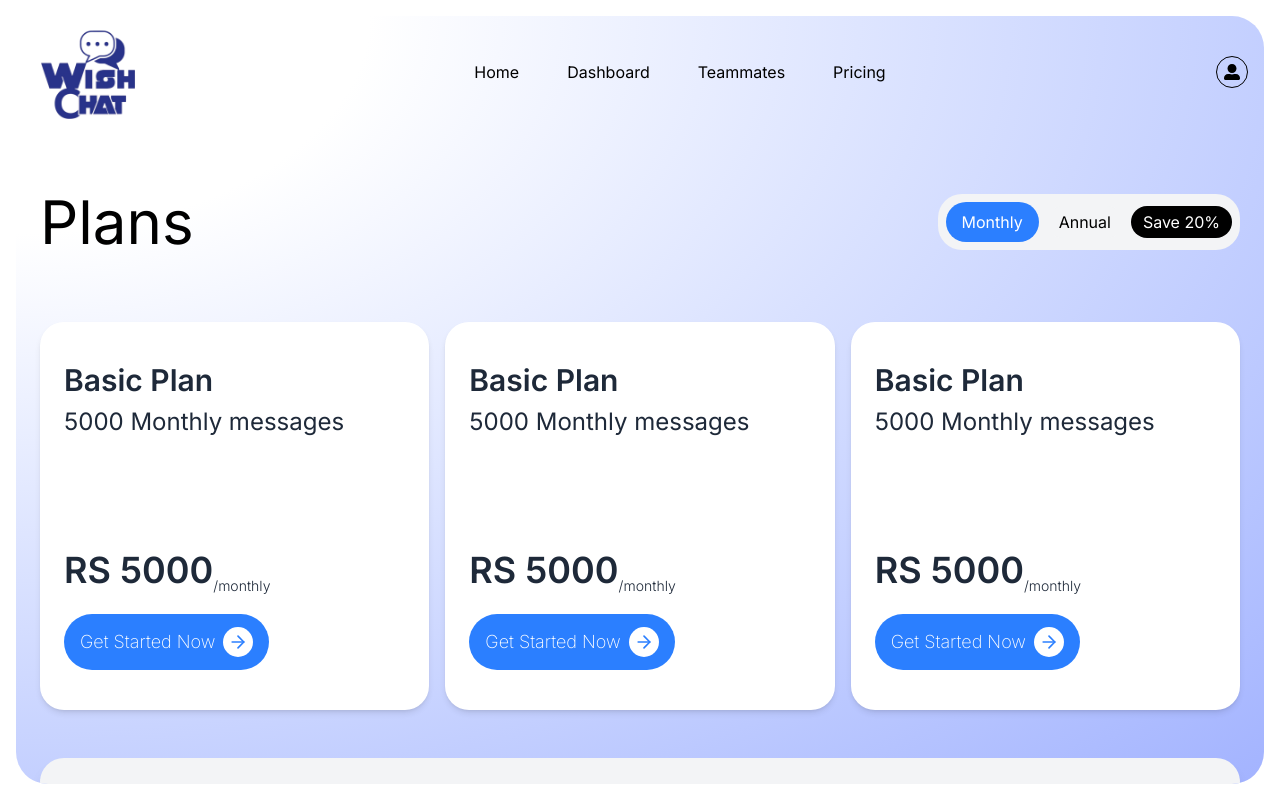
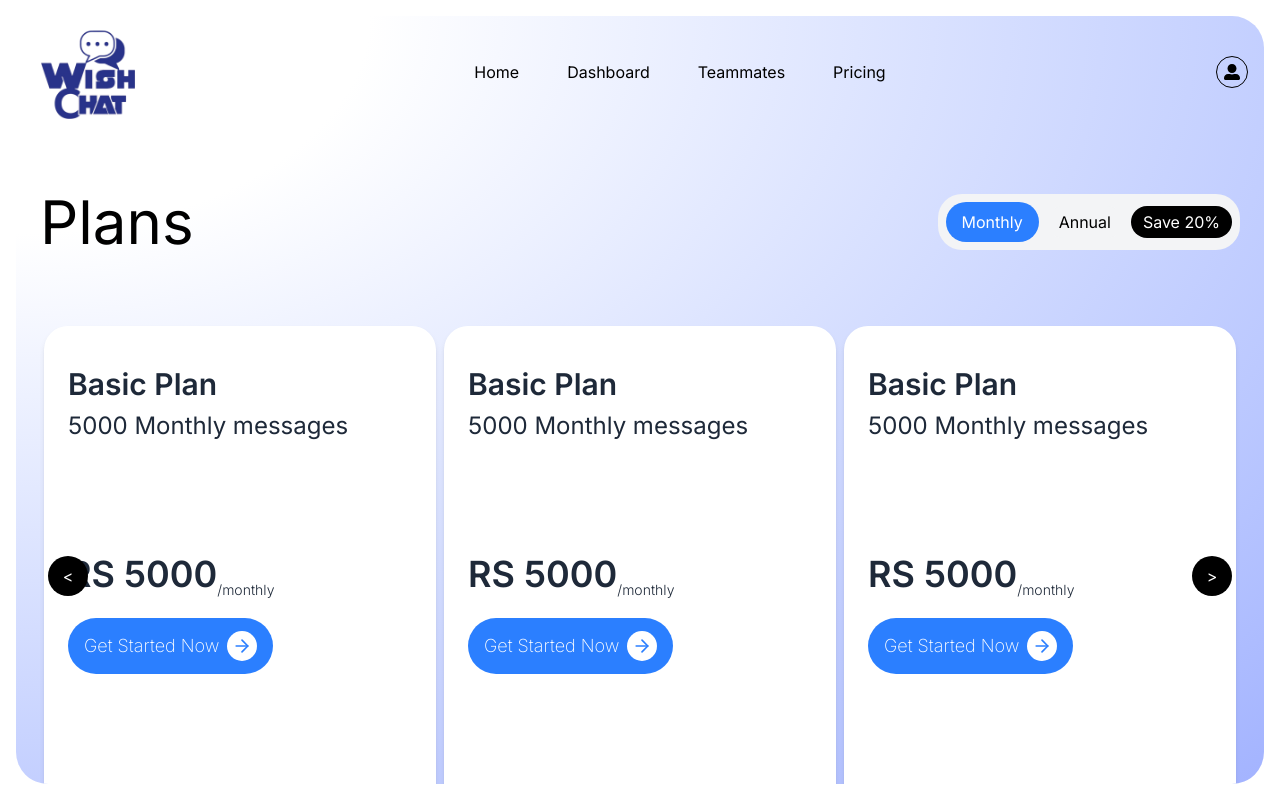
Before and after one commit to Robotics-Academy-of-Nepal/wishchat-redesign-frontend, a React (Vite) app: page /dashboard/pricing in a window 1280 px wide. Built offline with nearby package versions, Linux system fonts and the light colour scheme; no server answers; sample sign-in values are in the browser's storage.

Commit message:
wip: working carousel

```diff
--- a/src/Components/Dashboard/Pricing.jsx
+++ b/src/Components/Dashboard/Pricing.jsx
@@ -1,7 +1,10 @@
 import { LuArrowRight } from "react-icons/lu";
 import { motion } from "framer-motion";
+import { useRef } from "react";
 
 export default function Pricing() {
+  const scrollContainerRef = useRef(null);
+
   const pricing = [
     {
       title: "Basic Plan",
@@ -22,6 +25,18 @@ export default function Pricing() {
       time: "monthly",
     },
   ];
+
+  const scrollLeft = () => {
+    if (scrollContainerRef.current) {
+      scrollContainerRef.current.scrollBy({ left: -300, behavior: "smooth" });
+    }
+  };
+
+  const scrollRight = () => {
+    if (scrollContainerRef.current) {
+      scrollContainerRef.current.scrollBy({ left: 300, behavior: "smooth" });
+    }
+  };
   return (
     <div className="container mx-auto py-16 px-6">
       {/* Header Section */}
@@ -44,19 +59,33 @@ export default function Pricing() {
         initial={{ opacity: 0, y: 20 }}
         animate={{ opacity: 1, y: 0 }}
         transition={{ duration: 0.3, ease: "easeOut" }}
-        className="w-full grid gap-4 sm:grid-cols-2 lg:grid-cols-3"
+        className="relative w-full"
+      >
+        <button
+          onClick={scrollLeft}
+          className="absolute left-2 top-1/2 -translate-y-1/2 z-10 h-10 w-10 bg-black text-white rounded-full"
+        >
+          &lt;
+        </button>
+
+        <div
+          ref={scrollContainerRef}
+          className="w-full overflow-x-auto no-scrollbar snap-x snap-mandatory flex gap-2 p-1 lg:grid overflow-hidden   lg:grid-cols-3"
         >
           {pricing.map((detail, index) => {
             return (
               <div
+                className="flex-shrink-0 flex snap-start justify-center w-full md:w-1/2 lg:w-full"
                 key={index}
-              className="px-6 py-10 bg-white text-gray-800 rounded-3xl shadow-md"
               >
+                <div className=" h-[500px] w-full sm:w-4/5 md:w-full px-6 py-10 bg-white text-gray-800 rounded-3xl shadow-md">
                   <p className="font-semibold text-3xl">{detail.title}</p>
                   <p className="text-2xl font- mt-2">{detail.messages}</p>
                   <p className="text-4xl font-semibold mt-28 mb-6">
                     {detail.price}
-                <sub className="top-2 text-sm font-light">/{detail.time}</sub>
+                    <sub className="top-2 text-sm font-light">
+                      /{detail.time}
+                    </sub>
                   </p>
                   <button className="flex items-center justify-evenly p-4 gap-2  bg-blue-500 h-14 rounded-full text-white text-lg font-extralight">
                     Get Started Now
@@ -67,8 +96,17 @@ export default function Pricing() {
                     </div>
                   </button>
                 </div>
+              </div>
             );
           })}
+        </div>
+
+        <button
+          onClick={scrollRight}
+          className="absolute right-2 top-1/2 -translate-y-1/2 z-10 h-10 w-10 bg-black text-white rounded-full"
+        >
+          &gt;
+        </button>
       </motion.div>
 
       <div className="shadow-lg rounded-3xl items-center mt-12 p-6 bg-gray-100 text-gray-800">
```
Lines whose indentation alone changed are shown as unchanged.
